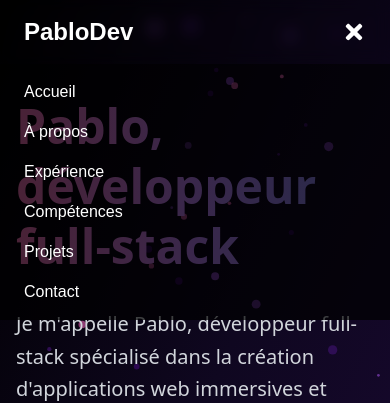
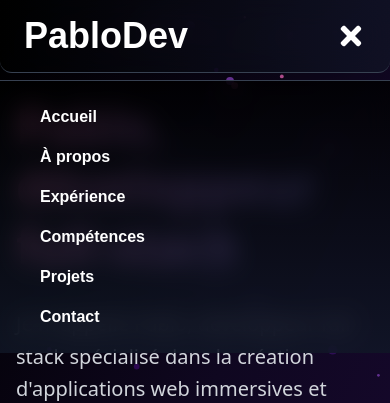
Before and after one commit to PabloDev-bit/portfolio, a Next.js app in the folder my-next-app/: page / in a window 390 px wide. Both pictures are taken after a click on the element 354 px from the left and 32 px from the top of the page. Shown: the top 403 px of the page. Built offline with nearby package versions, Linux system fonts and the light colour scheme.

Commit message:
feat: enhance Navbar with animations and improved mobile menu

```diff
--- a/my-next-app/app/(components)/Navbar.tsx
+++ b/my-next-app/app/(components)/Navbar.tsx
@@ -1,76 +1,126 @@
 'use client';
 
-import Link from 'next/link'
-import { FC, ReactNode, useState } from 'react'
-import { FaBars, FaTimes } from 'react-icons/fa'
+import Link from 'next/link';
+import { FC, ReactNode, useState } from 'react';
+import { FaBars, FaTimes } from 'react-icons/fa';
+import { motion, AnimatePresence } from 'framer-motion';
 
 interface NavItemProps {
-  href: string
-  children: ReactNode
-  onClick?: () => void
+  href: string;
+  children: ReactNode;
+  onClick?: () => void;
 }
+
+const navItemVariants = {
+  initial: { opacity: 0, y: -10 },
+  animate: { opacity: 1, y: 0 },
+  hover: { scale: 1.1, textShadow: "0px 0px 12px rgba(255,255,255,0.8)" },
+};
 
 const NavItem: FC<NavItemProps> = ({ href, children, onClick }) => {
   return (
+    <motion.div
+      variants={navItemVariants}
+      whileHover="hover"
+      className="relative"
+    >
       <Link
         href={href}
         onClick={onClick}
-      className="relative group text-white transition-colors duration-300 ease-in-out"
+        className="px-4 py-2 rounded-lg text-white font-semibold transition duration-300 ease-in-out"
       >
         {children}
-      {/* Ligne animée au survol */}
-      <span className="absolute left-0 -bottom-1 h-[2px] w-full bg-gradient-to-r from-blue-500 to-blue-300 scale-x-0 group-hover:scale-x-100 origin-left transition-transform duration-300 ease-in-out"></span>
       </Link>
-  )
-}
+      {/* Underline animé */}
+      <motion.div
+        initial={{ scaleX: 0 }}
+        whileHover={{ scaleX: 1 }}
+        transition={{ duration: 0.3, ease: 'easeInOut' }}
+        className="absolute left-0 -bottom-1 h-[2px] w-full bg-gradient-to-r from-blue-400 to-purple-500 origin-left"
+      />
+    </motion.div>
+  );
+};
 
 export default function Navbar() {
-  const [isOpen, setIsOpen] = useState(false)
+  const [isOpen, setIsOpen] = useState(false);
 
-  const toggleMenu = () => {
-    setIsOpen(!isOpen)
-  }
+  const toggleMenu = () => setIsOpen((prev) => !prev);
+  const closeMenu = () => setIsOpen(false);
 
-  const closeMenu = () => {
-    setIsOpen(false)
-  }
+  const menuVariants = {
+    hidden: { opacity: 0, y: -20 },
+    visible: { opacity: 1, y: 0 },
+    exit: { opacity: 0, y: -20 },
+  };
 
   return (
-    <header className="w-full py-4 px-6 bg-black/30 backdrop-blur fixed top-0 left-0 right-0 z-20 shadow-sm">
-      <nav className="flex items-center justify-between max-w-6xl mx-auto">
-        {/* Logo */}
-        <div className="text-2xl font-bold text-white">
+    <header className="w-full fixed top-0 left-0 right-0 z-50">
+      {/* Container avec effet glassmorphism */}
+      <motion.div
+        initial={{ opacity: 0 }}
+        animate={{ opacity: 1 }}
+        transition={{ duration: 0.5 }}
+        className="bg-gradient-to-r from-black/60 to-gray-900/60 backdrop-blur-lg shadow-2xl rounded-b-xl border-b border-gray-700"
+      >
+        <nav className="flex items-center justify-between max-w-7xl mx-auto px-6 py-4">
+          {/* Logo animé */}
+          <motion.div
+            whileHover={{ scale: 1.1, textShadow: "0px 0px 12px rgba(255,255,255,0.8)" }}
+            className="text-4xl font-extrabold text-white"
+          >
             PabloDev
-        </div>
+          </motion.div>
 
-        {/* Menu icon pour mobile */}
-        <div className="md:hidden text-white text-2xl cursor-pointer" onClick={toggleMenu}>
-          {isOpen ? <FaTimes /> : <FaBars />}
-        </div>
-
-        {/* Liens (Desktop) */}
-        <div className="hidden md:flex space-x-6 text-white font-medium">
+          {/* Menu desktop avec staggered animation */}
+          <motion.div
+            className="hidden md:flex space-x-8"
+            initial="initial"
+            animate="animate"
+            variants={{
+              animate: { transition: { staggerChildren: 0.1 } }
+            }}
+          >
             <NavItem href="/">Accueil</NavItem>
             <NavItem href="/about">À propos</NavItem>
             <NavItem href="/experience">Expérience</NavItem>
             <NavItem href="/skills">Compétences</NavItem>
             <NavItem href="/projects">Projets</NavItem>
             <NavItem href="/contact">Contact</NavItem>
-        </div>
+          </motion.div>
 
+          {/* Icône du menu mobile avec rotation */}
+          <motion.div
+            animate={{ rotate: isOpen ? 90 : 0 }}
+            transition={{ duration: 0.3 }}
+            className="md:hidden text-white text-3xl cursor-pointer"
+            onClick={toggleMenu}
+          >
+            {isOpen ? <FaTimes /> : <FaBars />}
+          </motion.div>
         </nav>
+      </motion.div>
 
-      {/* Menu déroulant (Mobile) */}
+      {/* Menu mobile animé */}
+      <AnimatePresence>
         {isOpen && (
-        <div className="md:hidden absolute top-[64px] left-0 w-full bg-black/70 backdrop-blur px-6 py-4 flex flex-col space-y-4 text-white font-medium z-10">
+          <motion.div
+            initial="hidden"
+            animate="visible"
+            exit="exit"
+            variants={menuVariants}
+            transition={{ duration: 0.3 }}
+            className="md:hidden absolute top-[80px] left-0 w-full bg-gradient-to-b from-black/80 to-gray-900/80 backdrop-blur-md px-6 py-6 flex flex-col space-y-4 border-t border-gray-700"
+          >
             <NavItem href="/" onClick={closeMenu}>Accueil</NavItem>
             <NavItem href="/about" onClick={closeMenu}>À propos</NavItem>
-          <NavItem href="/skills" onClick={closeMenu}>Expérience</NavItem>
+            <NavItem href="/experience" onClick={closeMenu}>Expérience</NavItem>
             <NavItem href="/skills" onClick={closeMenu}>Compétences</NavItem>
             <NavItem href="/projects" onClick={closeMenu}>Projets</NavItem>
             <NavItem href="/contact" onClick={closeMenu}>Contact</NavItem>
-        </div>
+          </motion.div>
         )}
+      </AnimatePresence>
     </header>
-  )
+  );
 }
```
Lines whose indentation alone changed are shown as unchanged.
